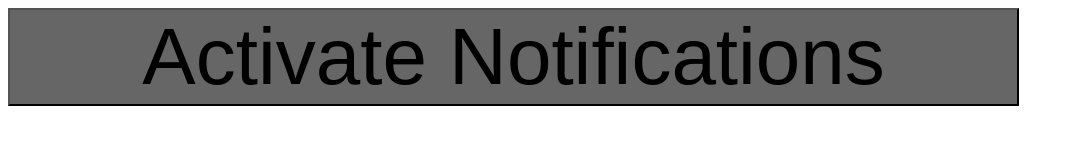
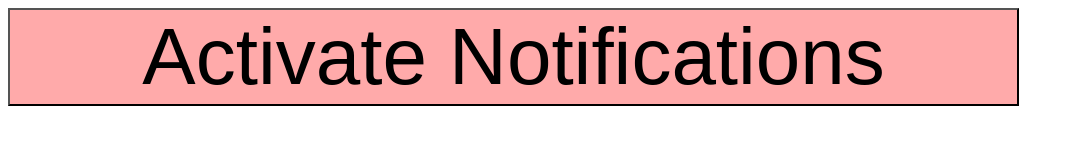
Before and after one commit to StringManolo/StringManolo.github.io, a plain HTML site: page projects/notificationApi/index.html in a window 1280 px wide. Shown: the whole page, without its empty margins (0-1074 px from the left). Drawn offline with Linux system fonts and the light colour scheme.

Commit message:
Finally fixed?

```diff
--- a/projects/notificationApi/main.css
+++ b/projects/notificationApi/main.css
@@ -2,5 +2,5 @@ button {
   width: 80%;
   font-size: 80px;
   height: 20%;
-  background-color: #666;
+  background-color: #faa;
 }
--- a/projects/notificationApi/main.js
+++ b/projects/notificationApi/main.js
@@ -11,13 +11,13 @@ ael($("#noti"), "click", () => {
   )
   .then(permission => {
     _(`Permission: ${permission}`);
-  /*
+
     if(permission) {
       let n = new Notification("StringManolo", {
-        body: `Your Date Is ${new.date()}`,
+        body: `Your Date Is ${new Date()}`,
 	icon: './notIcon.png'
       }
-    }*/
+    }
   })
   .catch(error => {
     _(error)
```
